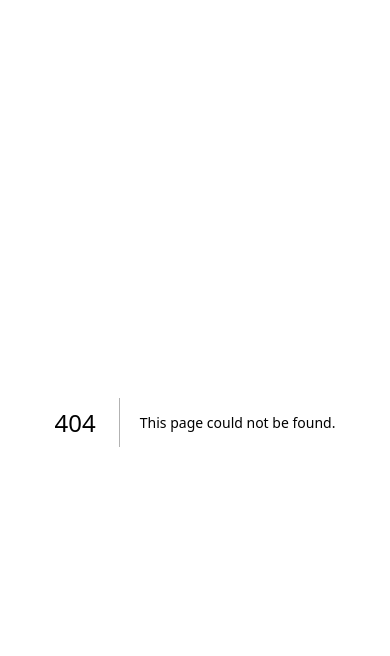
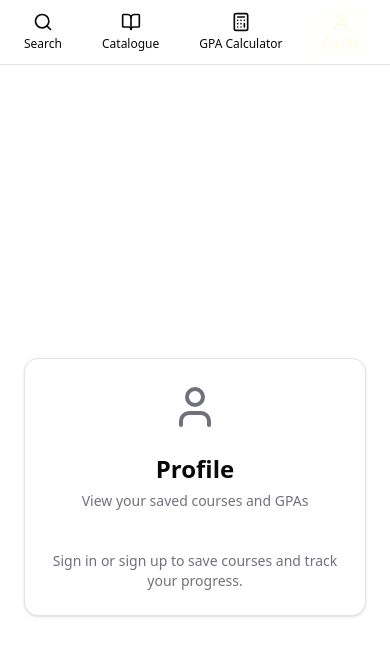
Before and after one commit to LawrenceVelilla/u-coursemap, a Next.js app: page /profile in a window 390 px wide. Before the commit this address had no page. Shown: the top 656 px of the page. Built offline with nearby package versions, Linux system fonts and the light colour scheme; a web font is replaced by a local one.

Commit message:
fix: grid issue that was squishing the cards in mobile screens fixed. New pages for future features added

```diff
--- /dev/null
+++ b/app/catalogue/page.tsx
@@ -0,0 +1,22 @@
+import { Card, CardHeader, CardTitle, CardDescription, CardContent } from "@/components/ui/card";
+import { BookOpen } from "lucide-react";
+
+export default function CataloguePage() {
+  return (
+    <div className="flex min-h-screen flex-col items-center justify-center p-6 md:p-24">
+      <div className="flex flex-col items-center space-y-12 w-full max-w-md">
+        <Card className="w-full">
+          <CardHeader className="text-center">
+            <div className="flex justify-center mb-4">
+              <BookOpen className="h-12 w-12 text-muted-foreground" />
+            </div>
+            <CardTitle className="text-2xl">Course Catalogue</CardTitle>
+            <CardDescription>
+              Browse all available courses and departments
+            </CardDescription>
+          </CardHeader>
+        </Card>
+      </div>
+    </div>
+  );
+}
--- a/app/globals.css
+++ b/app/globals.css
@@ -85,7 +85,7 @@
 
 .dark {
   --glass-bg: rgba(45, 45, 45, 0.3);
-  --background: oklch(0.141 0.005 285.823);
+  --background: #000000;
   --foreground: oklch(0.985 0 0);
   --card: oklch(0.21 0.006 285.885);
   --card-foreground: oklch(0.9814 0.0342 99.83);
@@ -129,11 +129,11 @@
 
 @layer utilities {
   .frosted-glass {
-    background: rgba(53, 47, 47, 0.15);
-    border-radius: 16px;
+      background: rgba(53, 47, 47, 0.2);
+      border-radius: 16px;
     box-shadow: 0 4px 30px rgba(0, 0, 0, 0.1);
-    backdrop-filter: blur(4.9px);
-    -webkit-backdrop-filter: blur(4.9px);
-    border: 1px solid rgba(28, 26, 26, 0.12);
+    backdrop-filter: blur(4px);
+    -webkit-backdrop-filter: blur(4px);
+    border: 1px solid rgba(255, 255, 255, 0.2);
   }
 }
--- /dev/null
+++ b/app/gpa-calculator/page.tsx
@@ -0,0 +1,22 @@
+import { Card, CardHeader, CardTitle, CardDescription, CardContent } from "@/components/ui/card";
+import { Calculator } from "lucide-react";
+
+export default function GpaCalculatorPage() {
+  return (
+    <div className="flex min-h-screen flex-col items-center justify-center p-6 md:p-24">
+      <div className="flex flex-col items-center space-y-12 w-full max-w-md">
+        <Card className="w-full">
+          <CardHeader className="text-center">
+            <div className="flex justify-center mb-4">
+              <Calculator className="h-12 w-12 text-muted-foreground" />
+            </div>
+            <CardTitle className="text-2xl">GPA Calculator</CardTitle>
+            <CardDescription>
+              Calculate your grade point average
+            </CardDescription>
+          </CardHeader>
+        </Card>
+      </div>
+    </div>
+  );
+}
--- a/app/layout.tsx
+++ b/app/layout.tsx
@@ -3,6 +3,7 @@ import { Geist, Geist_Mono } from 'next/font/google';
 import { Afacad, Caveat, Libre_Baskerville } from "next/font/google"
 import { ThemeProvider } from "@/providers/theme-provider"
 import { QueryProvider } from "@/providers/query-provider"
+import Header from "@/components/Header"
 import './globals.css';
 
 const geistSans = Geist({
@@ -53,6 +54,7 @@ export default function RootLayout({ children }: RootLayoutProps) {
               enableSystem
               disableTransitionOnChange
             >
+              <Header />
               {children}
             </ThemeProvider>
           </QueryProvider>
--- /dev/null
+++ b/app/login/page.tsx
@@ -0,0 +1,9 @@
+import { Input } from "@/components/ui/input";
+import { Button } from "@/components/ui/button";
+import { Card, CardTitle, CardHeader } from "@/components/ui/card";
+
+function LoginPage() {
+    return (null)
+}
+
+export default LoginPage;
--- /dev/null
+++ b/app/profile/page.tsx
@@ -0,0 +1,27 @@
+import { Card, CardHeader, CardTitle, CardDescription, CardContent } from "@/components/ui/card";
+import { User } from "lucide-react";
+
+export default function ProfilePage() {
+  return (
+    <div className="flex min-h-screen flex-col items-center justify-center p-6 md:p-24">
+      <div className="flex flex-col items-center space-y-12 w-full max-w-md">
+        <Card className="w-full">
+          <CardHeader className="text-center">
+            <div className="flex justify-center mb-4">
+              <User className="h-12 w-12 text-muted-foreground" />
+            </div>
+            <CardTitle className="text-2xl">Profile</CardTitle>
+            <CardDescription>
+              View your saved courses and GPAs
+            </CardDescription>
+          </CardHeader>
+          <CardContent className="text-center">
+            <p className="text-sm text-muted-foreground mt-4">
+              Sign in or sign up to save courses and track your progress.
+            </p>
+          </CardContent>
+        </Card>
+      </div>
+    </div>
+  );
+}
--- a/components/Header.tsx
+++ b/components/Header.tsx
@@ -0,0 +1,64 @@
+'use client';
+
+import Link from 'next/link';
+import { usePathname } from 'next/navigation';
+import { Search, BookOpen, Calculator, User } from 'lucide-react';
+import { cn } from '@/lib/utils';
+
+const nav = [
+  {
+    name: 'Search',
+    href: '/',
+    icon: Search,
+  },
+  {
+    name: 'Catalogue',
+    href: '/catalogue',
+    icon: BookOpen,
+  },
+  {
+    name: 'GPA Calculator',
+    href: '/gpa-calculator',
+    icon: Calculator,
+  },
+  {
+    name: 'Profile',
+    href: '/profile',
+    icon: User,
+  },
+];
+
+export default function Header() {
+  const pathname = usePathname();
+
+  return (
+    <header className="sticky top-0 z-50 w-full border-b bg-background/95 backdrop-blur supports-[backdrop-filter]:bg-background/60">
+      <div className="container mx-auto px-4">
+        <nav className="flex h-16 items-right justify-right">
+          <div className="flex items-center space-x-6 sm:space-x-8 md:space-x-12">
+            {nav.map((item) => {
+              const Icon = item.icon;
+              const isActive = pathname === item.href;
+
+              return (
+                <Link
+                  key={item.name}
+                  href={item.href}
+                  className={cn(
+                    "flex flex-col items-center space-y-1 p-2 rounded-lg transition-colors hover:bg-accent hover:text-accent-foreground",
+                    isActive && "text-primary bg-primary/10"
+                  )}
+                >
+                  <Icon className="h-5 w-5 sm:h-6 sm:w-6" />
+                  <span className="text-xs sm:text-none font-medium">
+                    {item.name}
+                  </span>
+                </Link>
+              );
+            })}
+          </div>
+        </nav>
+      </div>
+    </header>
+  );
+}
--- a/components/NeededBy.tsx
+++ b/components/NeededBy.tsx
@@ -1,7 +1,6 @@
 "use client"
 import { Card, CardContent, CardHeader, CardTitle } from '@/components/ui/card'
 import { Badge } from '@/components/ui/badge'
-import { useCourseRequiring } from '@/hooks/useCourseRequiring'
 import { useState } from 'react'
 import { ChevronRight } from 'lucide-react'
 
@@ -10,7 +9,7 @@ interface NeededByCardProps {
   data: any
 }
 
-export function NeededByCard({ courseCode, data }: NeededByCardProps) {
+export function NeededByCard({ data }: NeededByCardProps) {
   const [prereqExpanded, setPrereqExpanded] = useState(true);
   const [coreqExpanded, setCoreqExpanded] = useState(true);
 
@@ -51,7 +50,6 @@ export function NeededByCard({ courseCode, data }: NeededByCardProps) {
 
         <section className="mb-4">
           <section className="mb-3">
-        {/* Prerequisite Section */}
           <span onClick={() => setPrereqExpanded((prev) => !prev)} className="text-sm text-primary cursor-pointer flex items-center">
             {hasBoth && hasPrerequisites ?
               <ChevronRight className={`h-4 w-4 mr-1 transition-transform ${prereqExpanded ? 'transform rotate-90' : ''}`} />
@@ -65,7 +63,7 @@ export function NeededByCard({ courseCode, data }: NeededByCardProps) {
               {prerequisiteCourses.map((course: any) => (
                 <div key={course.courseCode} className="flex items-start justify-between">
                   <div>
-                    <Badge variant="outline" className="font-mono text-xs">
+                    <Badge variant="outline" className="font-mono text-xs cursor-pointer">
                       {course.courseCode}
                     </Badge>
                     <p className="text-sm mt-1">{course.title}</p>
--- a/components/TreeNode.tsx
+++ b/components/TreeNode.tsx
@@ -57,8 +57,8 @@ export function TreeNodeComponent({ node, depth }: TreeNodeComponentProps) {
           ) : (
             <div className="w-4 h-4" />
           )}
-          <span className="font-semibold italic text-md ml-2 px-2 rounded-lg text-secondary
-            bg-primary hover:bg-secondary hover:text-primary transition-colors duration-150"
+          <span className="font-semibold font-mono text-sm ml-2 px-2 rounded-md
+            border border-primary-grey hover:bg-secondary hover:text-primary transition-colors duration-150"
           >
             {getOperatorDisplay(node.label)}
           </span>
```
